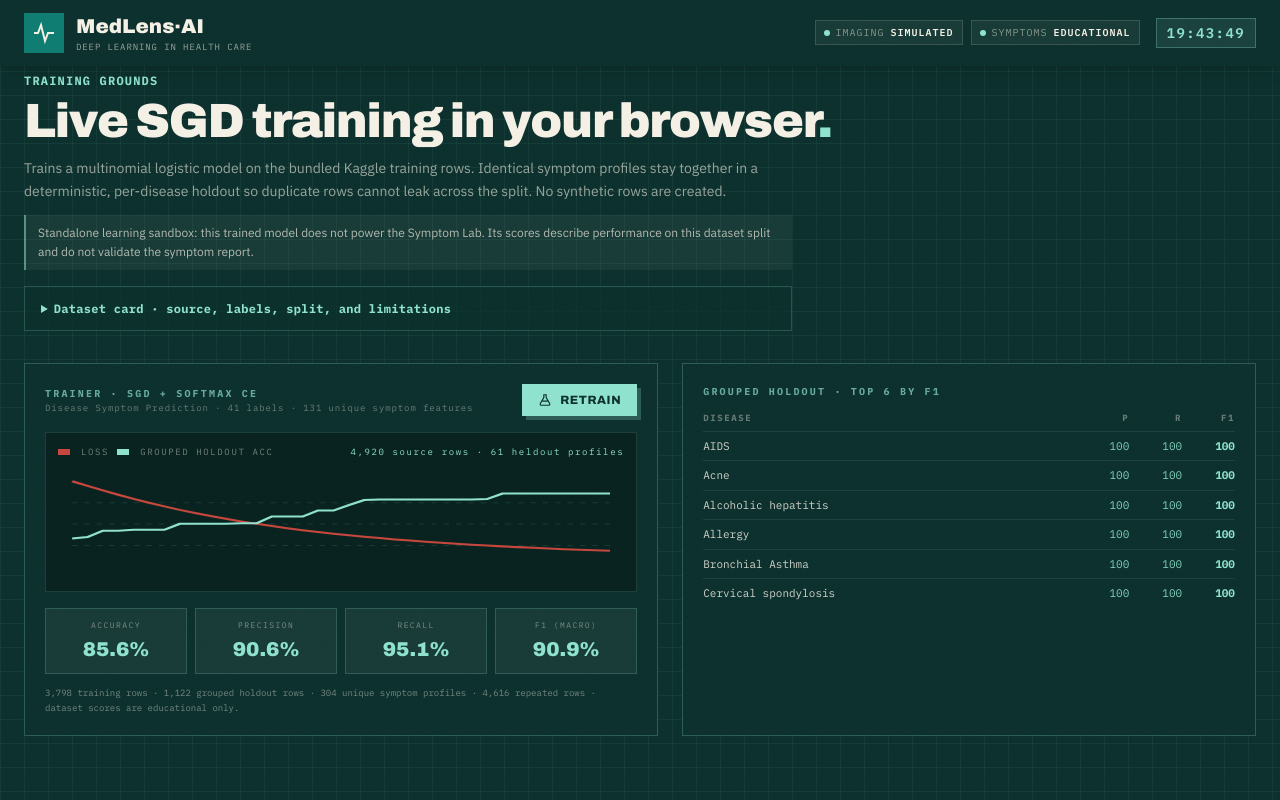
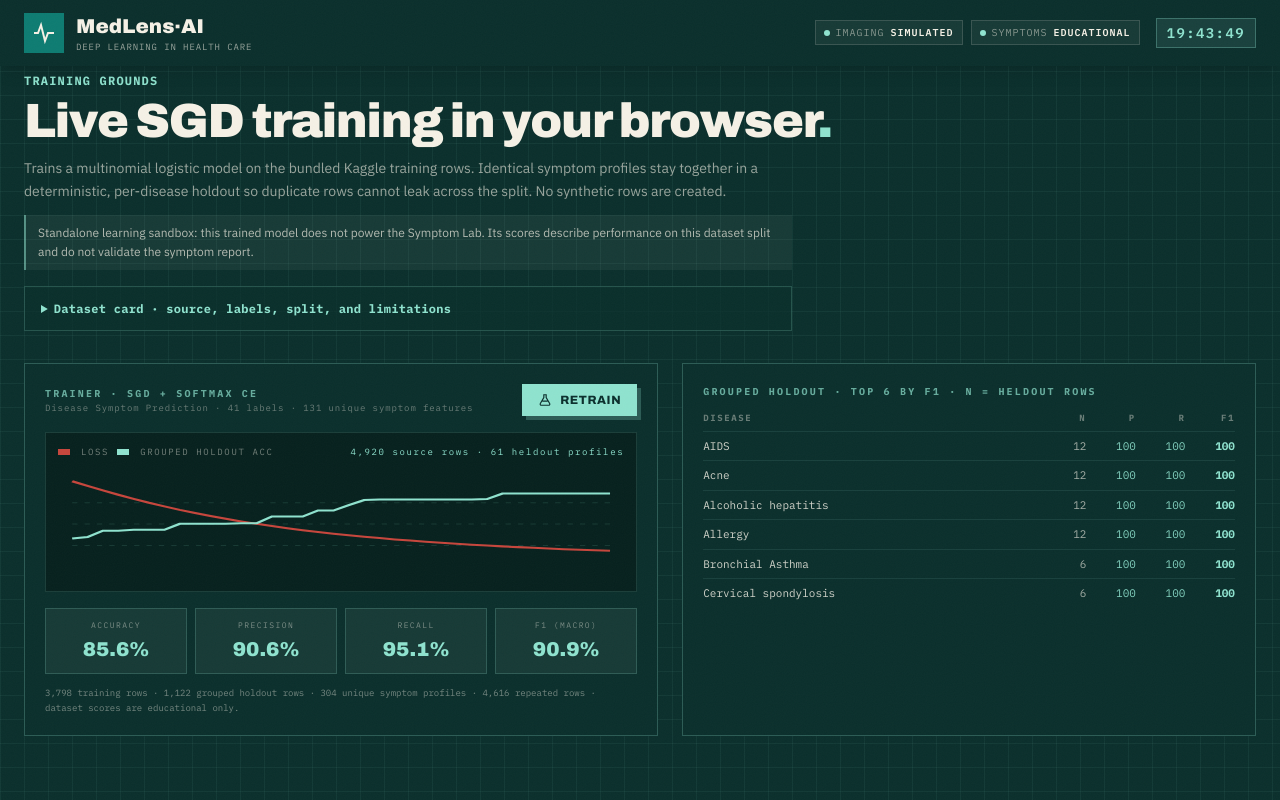
Before and after one commit to smir1998/AI-Medical-Diagnosis-Assistant, a React (Vite) app: page / in a window 1280 px wide. Both pictures are taken after a click on the button "TRAIN LIVE". Shown: the part 1658-2458 px from the top of the page. Built offline with nearby package versions, Linux system fonts and the light colour scheme.

Commit message:
Show holdout support for class metrics

```diff
--- a/src/components/TrainingGrounds.tsx
+++ b/src/components/TrainingGrounds.tsx
@@ -195,13 +195,14 @@ export function TrainingGrounds({ onTrained }: { onTrained: (m: TrainedModel) =>
           <div className="flex h-full flex-col gap-4">
             <div className="min-h-0 flex-1 border border-mint/25 bg-pine p-5">
               <p className="mb-3 font-mono text-[10px] font-bold tracking-[0.22em] text-mint/70">
-                GROUPED HOLDOUT · TOP 6 BY F1
+                GROUPED HOLDOUT · TOP 6 BY F1 · N = HELDOUT ROWS
               </p>
               {model ? (
                 <table className="w-full font-mono text-[11px]">
                   <thead>
                     <tr className="text-left text-[9px] tracking-[0.18em] text-paper/40">
                       <th className="pb-1.5">DISEASE</th>
+                      <th className="pb-1.5 text-right">N</th>
                       <th className="pb-1.5 text-right">P</th>
                       <th className="pb-1.5 text-right">R</th>
                       <th className="pb-1.5 text-right">F1</th>
@@ -214,6 +215,7 @@ export function TrainingGrounds({ onTrained }: { onTrained: (m: TrainedModel) =>
                       .map((c) => (
                         <tr key={c.name} className="border-t border-mint/10 transition-colors hover:bg-mint/5">
                           <td className="py-1.5 pr-2 text-paper/85">{c.name}</td>
+                          <td className="py-1.5 text-right tabular-nums text-paper/65">{c.support}</td>
                           <td className="py-1.5 text-right tabular-nums text-mint/90">{(c.precision * 100).toFixed(0)}</td>
                           <td className="py-1.5 text-right tabular-nums text-mint/90">{(c.recall * 100).toFixed(0)}</td>
                           <td className="py-1.5 text-right font-bold tabular-nums text-mint">{(c.f1 * 100).toFixed(0)}</td>
--- a/src/lib/train.ts
+++ b/src/lib/train.ts
@@ -9,6 +9,7 @@ export interface ModelMetrics {
   testProfiles: number;
   perClass: Array<{
     name: string;
+    support: number;
     precision: number;
     recall: number;
     f1: number;
@@ -151,7 +152,7 @@ function evaluate(rows: EncodedRow[], weights: number[][], biases: number[], cla
     const precision = tp + fp > 0 ? tp / (tp + fp) : 0;
     const recall = tp + fn > 0 ? tp / (tp + fn) : 0;
     const f1 = precision + recall > 0 ? (2 * precision * recall) / (precision + recall) : 0;
-    return { name, precision, recall, f1 };
+    return { name, support: tp + fn, precision, recall, f1 };
   });
 
   const mean = (values: number[]) => values.reduce((total, value) => total + value, 0) / Math.max(values.length, 1);
```
